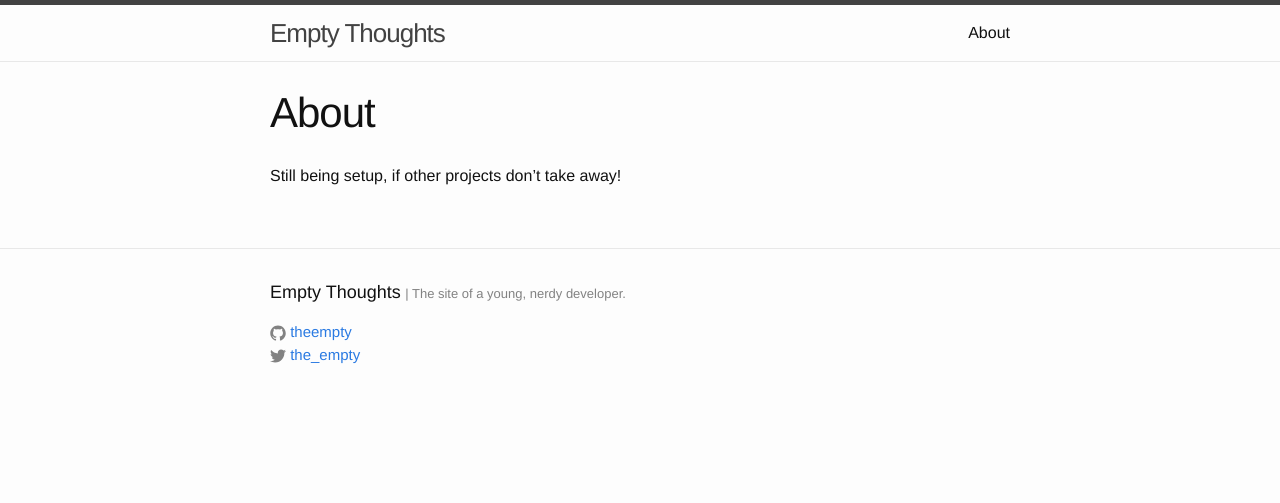
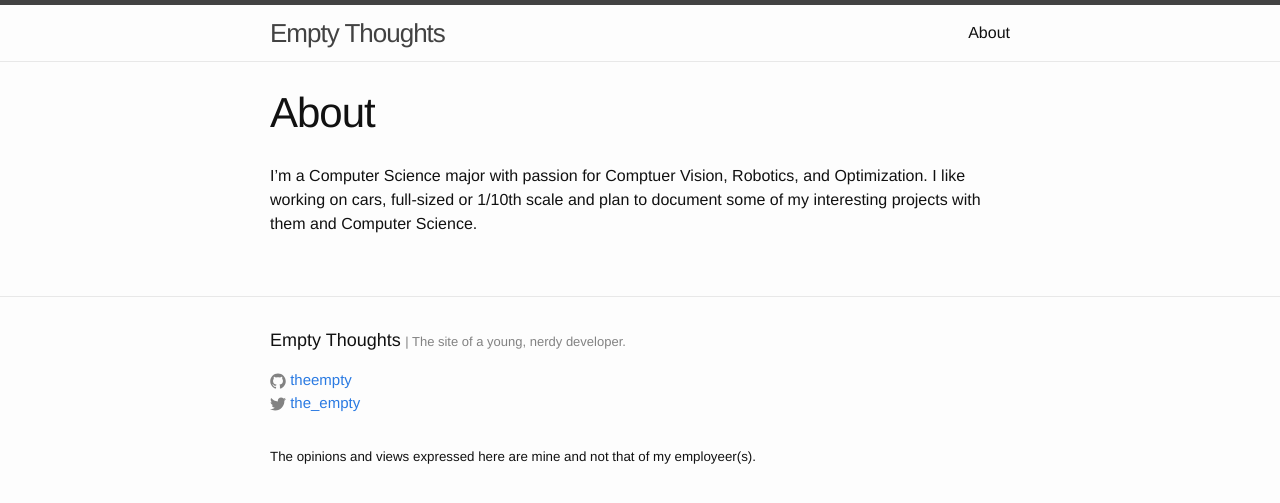
Before and after one commit to TheEmpty/theempty.github.io, a Jekyll site: the page built from about.md, in a window 1280 px wide. Shown: the top 503 px of the page. Built offline with Jekyll 4.4.1, drawn with Linux system fonts in a browser that asks for light colours.

Commit message:
Little touchups

```diff
--- a/_includes/footer.html
+++ b/_includes/footer.html
@@ -37,9 +37,11 @@
           </li>
           {% endif %}
         </ul>
+
       </div>
+
     </div>
-
+    <small>The opinions and views expressed here are mine and not that of my employeer(s).</small>
   </div>
 
 </footer>
--- a/about.md
+++ b/about.md
@@ -4,4 +4,7 @@ title: About
 permalink: /about/
 ---
 
-Still being setup, if other projects don't take away!
+I'm a Computer Science major with passion for Comptuer Vision, Robotics,
+and Optimization. I like working on cars, full-sized or 1/10th scale and
+plan to document some of my interesting projects with them and Computer
+Science.
```
Also changed, not shown: 2 other files.
